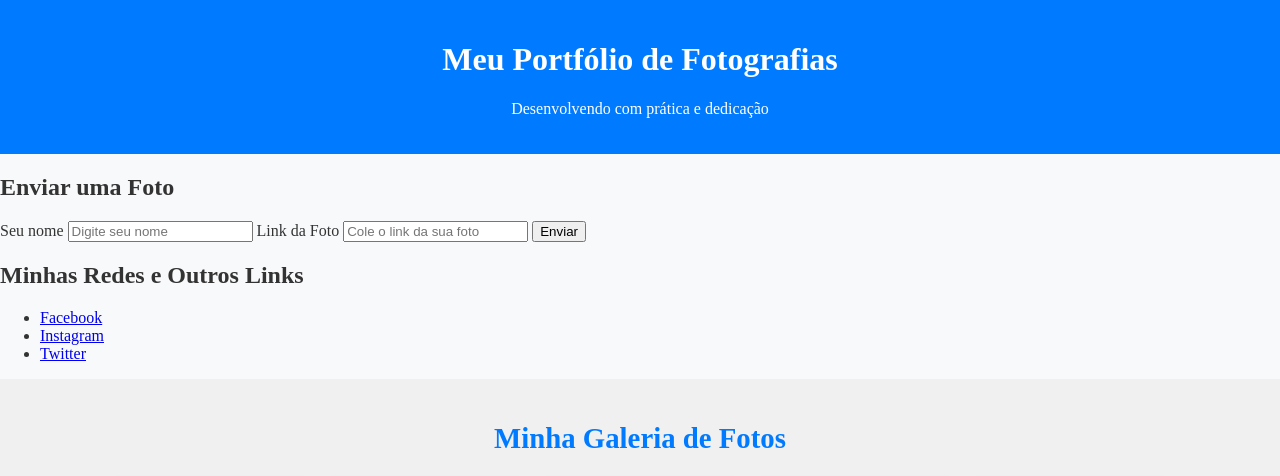
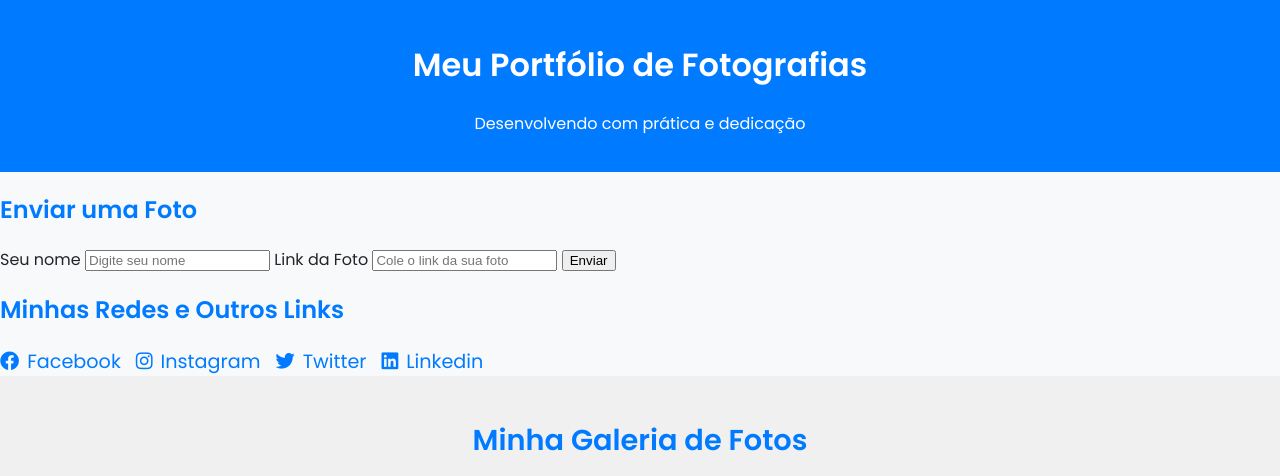
Before and after one commit to franciscosergio/meu-portfolio-fotos, a plain HTML site: page index.html in a window 1280 px wide. Shown: the top 476 px of the page. Drawn offline with Linux system fonts and the light colour scheme; grey boxes are pictures that could not be loaded.

Commit message:
Adicionando ícones de redes sociais no lugar dos marcadores para modernizar o design

```diff
--- a/index.html
+++ b/index.html
@@ -5,6 +5,10 @@
     <meta name="viewport" content="width=device-width, initial-scale=1.0">
     <title>Portfólio de Fotos - Sergio</title>
     <link rel="stylesheet" href="styles.css">
+    <link href="https://fonts.googleapis.com/css2?family=Poppins:wght@300;400;600&display=swap" rel="stylesheet">
+    <link href="https://cdnjs.cloudflare.com/ajax/libs/font-awesome/5.15.4/css/all.min.css" rel="stylesheet">
+
+
 </head>
 <body>
     <header>
@@ -28,10 +32,11 @@
         <!-- Seção de Links -->
          <section id="links">
             <h2>Minhas Redes e Outros Links</h2>
-            <ul>
-                <li><a href="https://facebook.com" target="_blank">Facebook</a></li>
-                <li><a href="https://instagram.com" target="_blank">Instagram</a></li>
-                <li><a href="https://twitter.com" target="_blank">Twitter</a></li>
+            <ul class="social-links">
+                <li><a href="https://www.facebook.com" target="_blank"><i class="fab fa-facebook"></i>Facebook</a></li>
+                <li><a href="https://www.instagram.com" target="_blank"><i class="fab fa-instagram"></i>Instagram</a></li>
+                <li><a href="https://twitter.com" target="_blank"><i class="fab fa-twitter"></i>Twitter</a></li>
+                <li><a href="https://www.linkedin.com"><i class="fab fa-linkedin"></i>Linkedin</a></li>
             </ul>
          </section>
          <!-- Seção de Galeria -->
--- a/styles.css
+++ b/styles.css
@@ -2,10 +2,24 @@ body{
     font-family: Aria, sans-rerif;
     margin: 0;
     padding: 0;
-    background-color: #f8f9fa;
-    color: #333;
+    background-color: #F8F9FA;
+    color: #212529;
+    font-family: 'Poppins', sans-serif;
 }
 
+h2 {
+    color: #007BFF;
+}
+
+a {
+    color: #007BFF;
+    text-decoration: none;
+    transition: color 0.3s ease;
+}
+
+a:hover{
+    color: #FFD700;
+}
 header{
     background-color: #007BFF;
     color: white;
@@ -31,6 +45,15 @@ header{
     gap: 15px;
 }
 
+.gallery .photo img {
+    transition: transform 0.3s eas, box-shadow 0.3s eas;
+}
+
+.gallery .photo img:hover {
+    transform: scale(1.05);
+    box-shadow: 0 4px 10px rgba(0, 0, 0, 0.3);
+}
+
 .photo{
     width: 200px;
     height: 200px;
@@ -51,12 +74,6 @@ photo:hover{
     border-radius: 10px;
 }
 
-footer{
-    text-align: center;
-    padding: 10px;
-    background-color: #343a40;
-    color: white;
-}
 
 #lightbox.hidden {
     visibility: hidden;
@@ -105,3 +122,32 @@ footer{
 #close-lightbox:hover {
     color: red;
 }
+
+footer{
+    text-align: center;
+    padding: 10px;
+    background-color: #343a40;
+    color: white;
+}
+
+.social-links {
+    list-style-type: none; /* Remover os marcadores */
+    display: flex;
+    gap: 15px;
+    padding: 0;
+    margin: 0;
+}
+
+.social-links li a {
+    text-decoration: none;
+    color: #007BFF;
+    font-size: 1.2em;
+    display: flex;
+    align-items: center;
+    gap: 8px;
+    transition: color 0.3s eas;
+}
+
+.social-links li a:hover {
+    color: #FFD700;
+}
```
